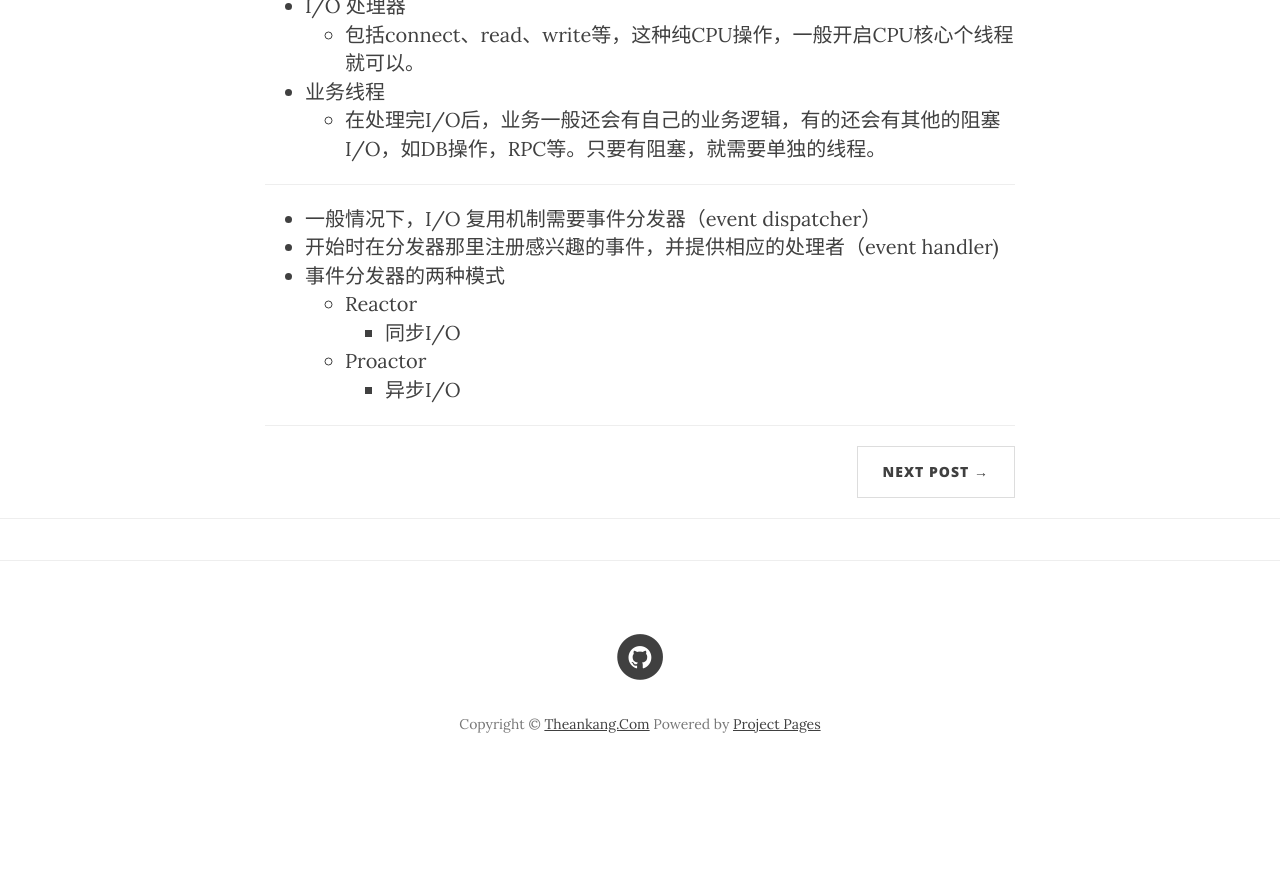
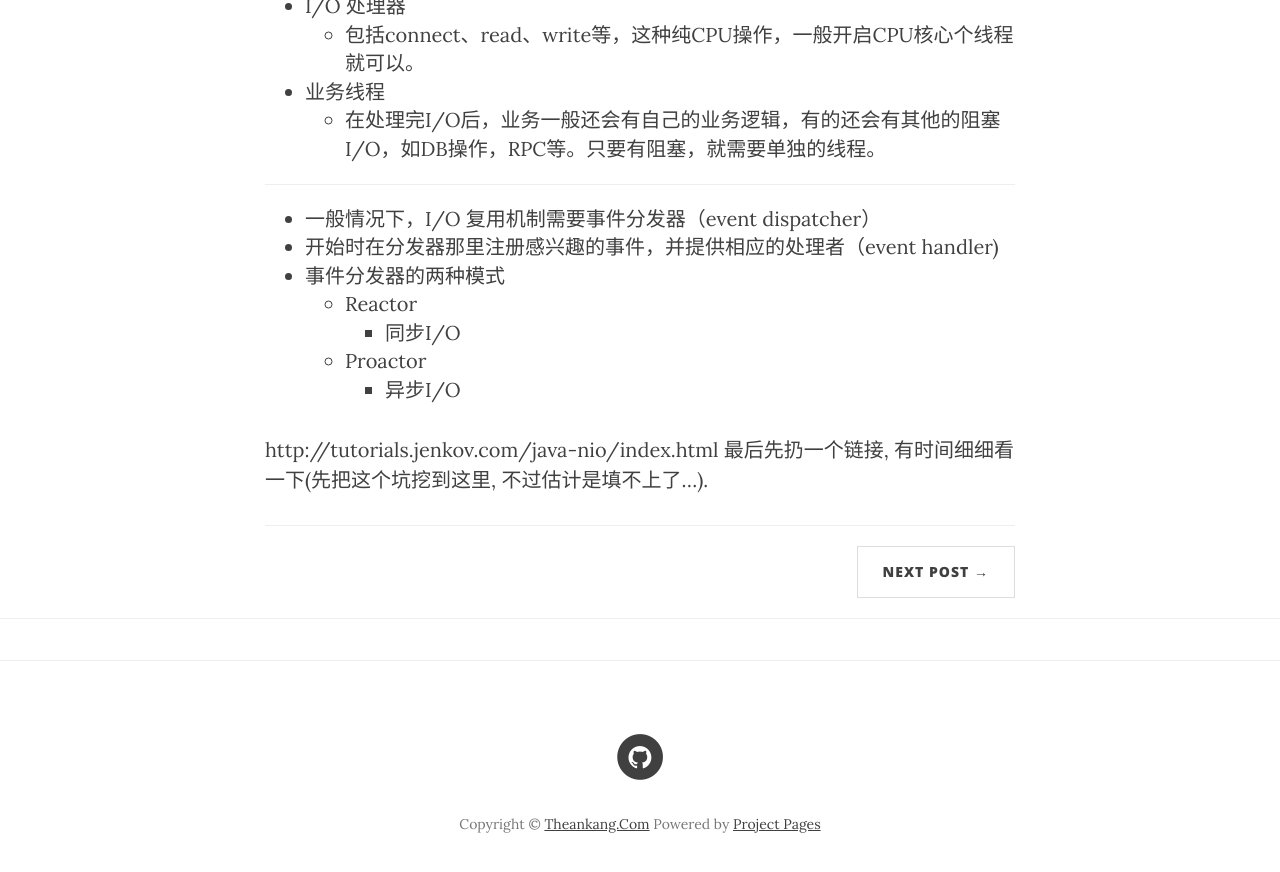
Before and after one commit to theankang/theankang.github.com, a Jekyll site: the page built from _posts/2017-1-11-What-is-NIO.markdown, in a window 1280 px wide and 900 px high, scrolled down 1426 px. Shown: the top 872 px of the window. Built offline with Jekyll 4.4.1, drawn with Linux system fonts in a browser that asks for light colours; nearby versions of some CDN libraries; comment, search, counter and statistics services are not loaded; before the commit the page ends 2226 px from its top, so only the background shows below that.

Commit message:
update nio

```diff
--- a/_posts/2017-1-11-What-is-NIO.markdown
+++ b/_posts/2017-1-11-What-is-NIO.markdown
@@ -69,3 +69,6 @@ category:
       - 同步I/O
   - Proactor
       - 异步I/O
+
+http://tutorials.jenkov.com/java-nio/index.html
+最后先扔一个链接, 有时间细细看一下(先把这个坑挖到这里, 不过估计是填不上了...).
```
